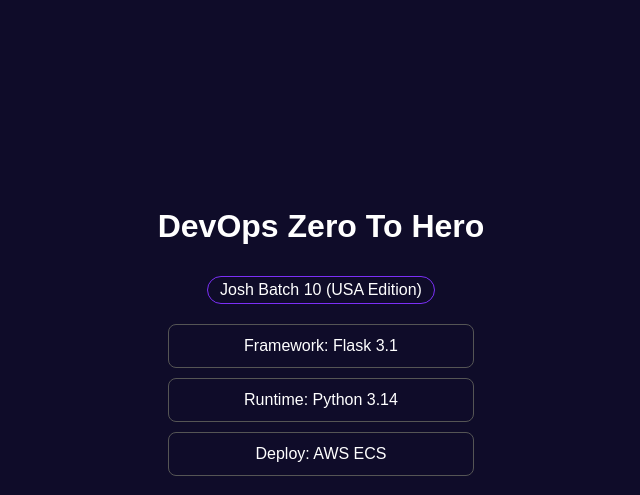
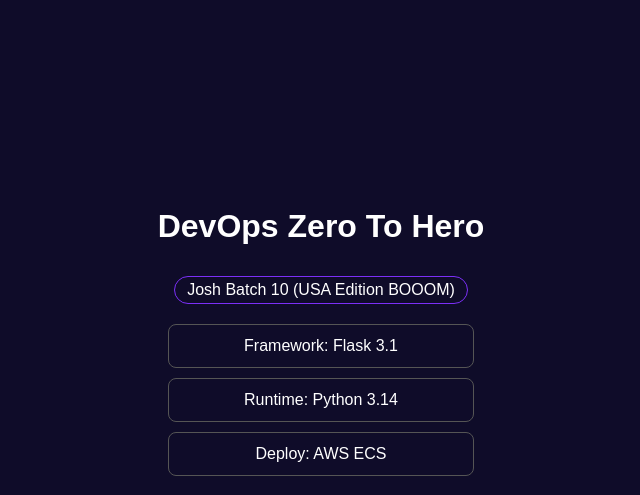
Before and after one commit to ravi0991/github-actions-zero-to-hero, a Flask app: page / in a window 1280 px wide. Shown: the top 495 px of the page, without its empty margins (319-959 px from the left). Run offline with Flask 3, Linux system fonts and the light colour scheme.

Commit message:
minor change to UI

```diff
--- a/templates/index.html
+++ b/templates/index.html
@@ -23,7 +23,7 @@ body{
 <body>
 <div>
   <h1>DevOps Zero To Hero</h1>
-  <div class="badge">Josh Batch 10 (USA Edition)</div>
+  <div class="badge">Josh Batch 10 (USA Edition BOOOM)</div>
 
   <div class="card">Framework: Flask 3.1</div>
   <div class="card">Runtime: Python 3.14</div>
```
